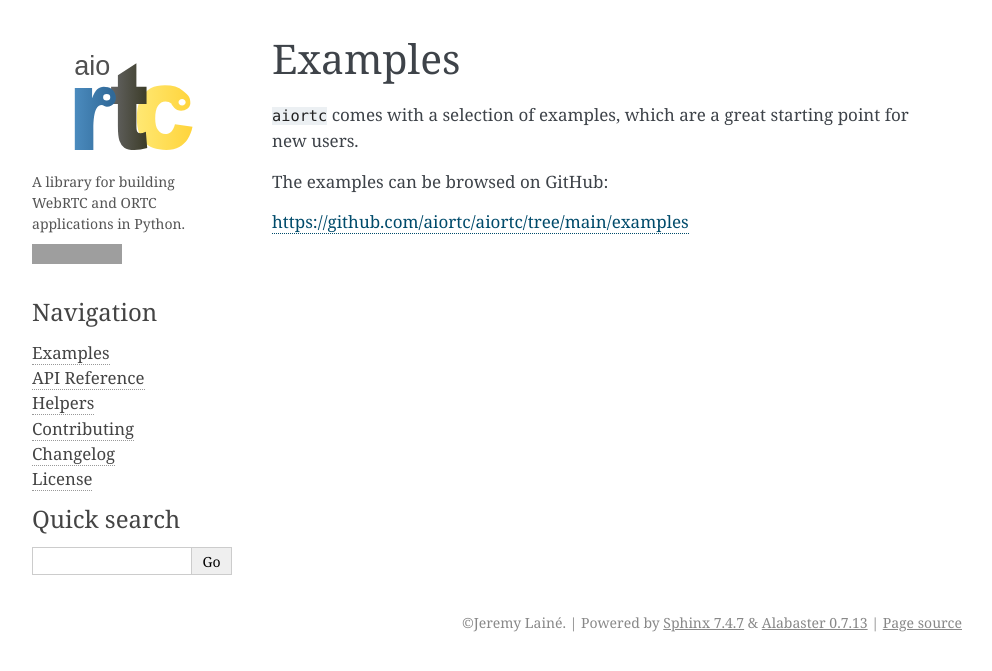
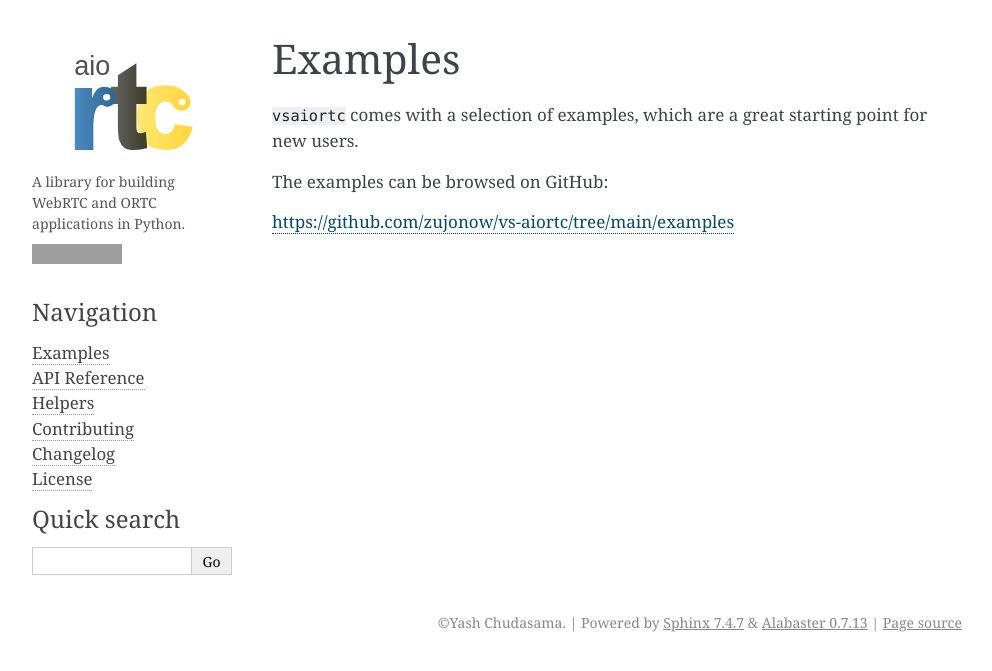
Before and after one commit to aiortc/aiortc, a Sphinx documentation site: the page built from docs/examples.rst, in a window 1280 px wide, cut to the strip 0-671 px from the top of the page. Shown: the whole strip, without its empty margins (148-1140 px from the left). Built offline with Sphinx 7.4.7, drawn with Linux system fonts in a browser that asks for light colours; grey boxes are pictures that could not be loaded.

Commit message:
Updated docs

```diff
--- a/docs/conf.py
+++ b/docs/conf.py
@@ -6,8 +6,8 @@
 
 # -- Project information -----------------------------------------------------
 
-project = "aiortc"
-author = "Jeremy Lainé"
+project = "vsaiortc"
+author = "Yash Chudasama"
 copyright = author
 
 
--- a/docs/examples.rst
+++ b/docs/examples.rst
@@ -1,9 +1,9 @@
 Examples
 ========
 
-``aiortc`` comes with a selection of examples, which are a great starting point
+``vsaiortc`` comes with a selection of examples, which are a great starting point
 for new users.
 
 The examples can be browsed on GitHub:
 
-https://github.com/aiortc/aiortc/tree/main/examples
+https://github.com/zujonow/vs-aiortc/tree/main/examples
```
Also changed, not shown: README.rst (+11 -11 lines), docs/contributing.rst (+6 -6 lines), docs/index.rst (+6 -6 lines), .github/ISSUE_TEMPLATE.rst, examples/webcam/README.rst, 1 other file.
